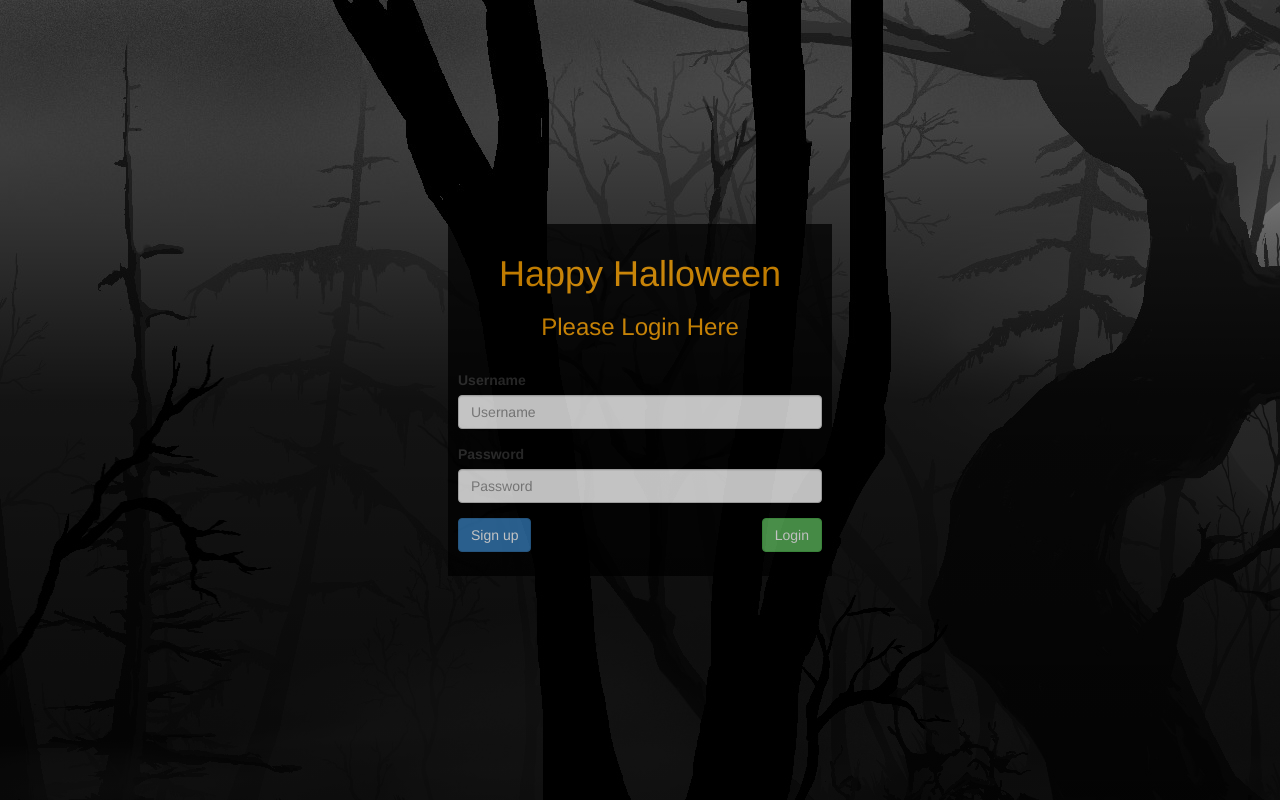
After one commit to rpanczer/UsersWebApp, a Flask app: template templates/index.html in a window 1280 px wide. The commit adds this page. Run offline with Flask 2, Linux system fonts and the light colour scheme; the template is opened without the code that fills it, so the values that code supplies are empty.

Commit message:
fix layout with flexbox

```diff
--- a/css/main.css
+++ b/css/main.css
@@ -3,7 +3,7 @@ h1 {
     color: orange;
 }
 
-h2 {
+h3 {
     text-align: center;
     color: orange;
 }
@@ -13,10 +13,23 @@ body {
     background: linear-gradient(rgba(0, 0, 0, 0.1),rgba(0, 0, 0, 0.8), rgba(0, 0, 0, 0.9)), url("../img/woods.jpg");
 }
 
-.login {
-    padding-top: 100px;
+.Aligner {
+    display: flex;
+    align-items: center;
+    justify-content: center;
+    height: 100vh;
+}
+
+.Aligner-item {
+    max-width: 30%;
+    flex:1;
+}
+
+.Aligner-item-style {
     background-color: black;
     opacity: 0.75;
+    padding: 10px;
+    align-self: center;
 }
 
 p {
--- /dev/null
+++ b/main.py
@@ -0,0 +1,12 @@
+from flask import *
+
+app = Flask(__name__)
+
+
+@app.route("/")
+def main():
+    return render_template("index.html")
+
+
+if __name__ == "__main__":
+    app.run()
--- /dev/null
+++ b/templates/index.html
@@ -0,0 +1,29 @@
+<html>
+    <head>
+        <title>User List - Login Screen</title>
+        <!--CSS-->
+        <link rel="stylesheet" href="../css/bootstrap.css">
+        <link rel="stylesheet" type="text/css" href="../css/main.css">
+    </head>
+    <body>
+    <div class="Aligner">
+        <div class="Aligner-item Aligner-item-style">
+                <h1>Happy Halloween</h1>
+                <h3>Please Login Here</h3>
+                <br>
+                <form>
+                        <div class="form-group">
+                        <label for="exampleUsername">Username</label>
+                        <input type="user" class="form-control" id="username_form" placeholder="Username">
+                        </div>
+                        <div class="form-group">
+                        <label for="examplePassword">Password</label>
+                        <input type="password" class="form-control" id="password_form" placeholder="Password">
+                        </div>
+                        <a role="button" class="btn btn-primary " href="register.html">Sign up</a>
+                        <button type="submit" class="btn btn-success pull-right">Login</button>
+                </form>
+        </div>
+    </div>
+    </body>
+</html>
```
Also changed, not shown: home.html (deleted, +0 -19 lines), index.html (deleted, +0 -34 lines), templates/home.html (added, +15 -0 lines), templates/register.html (renamed from register.html, +6 -10 lines).
